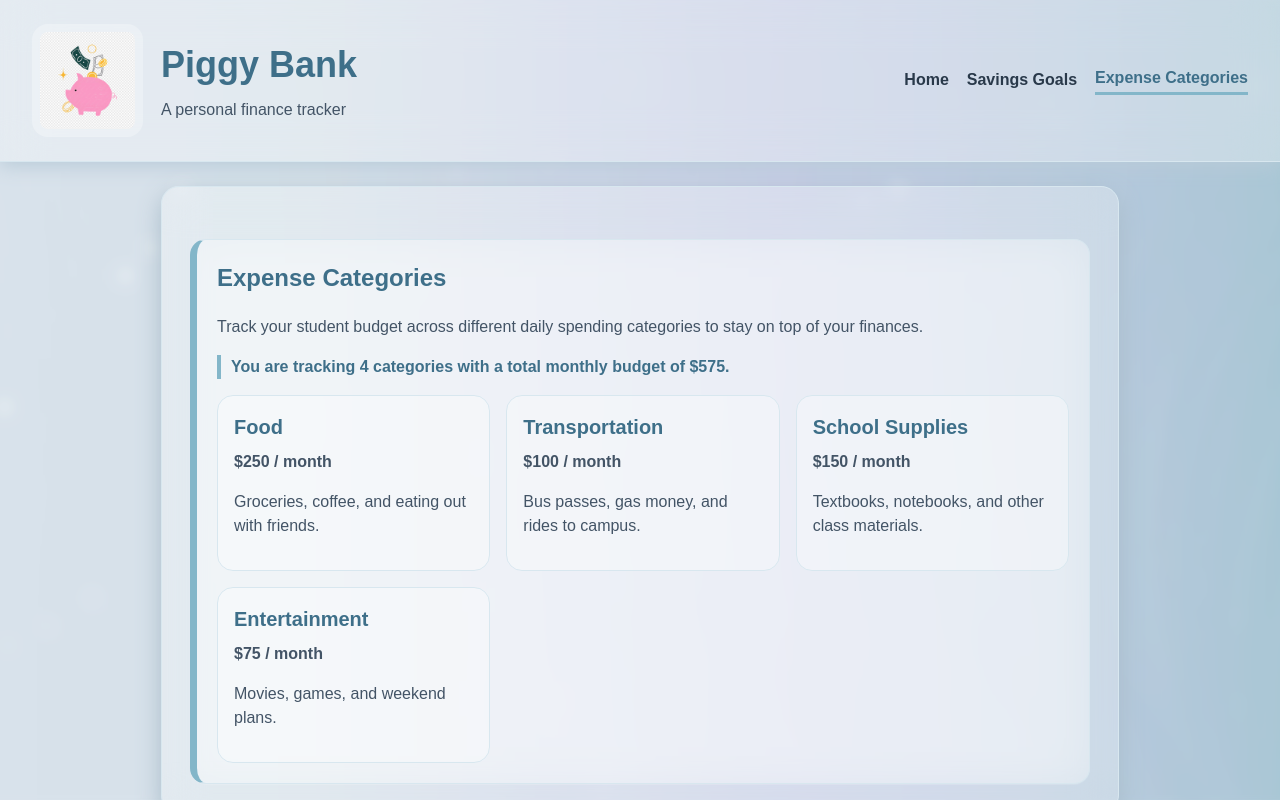
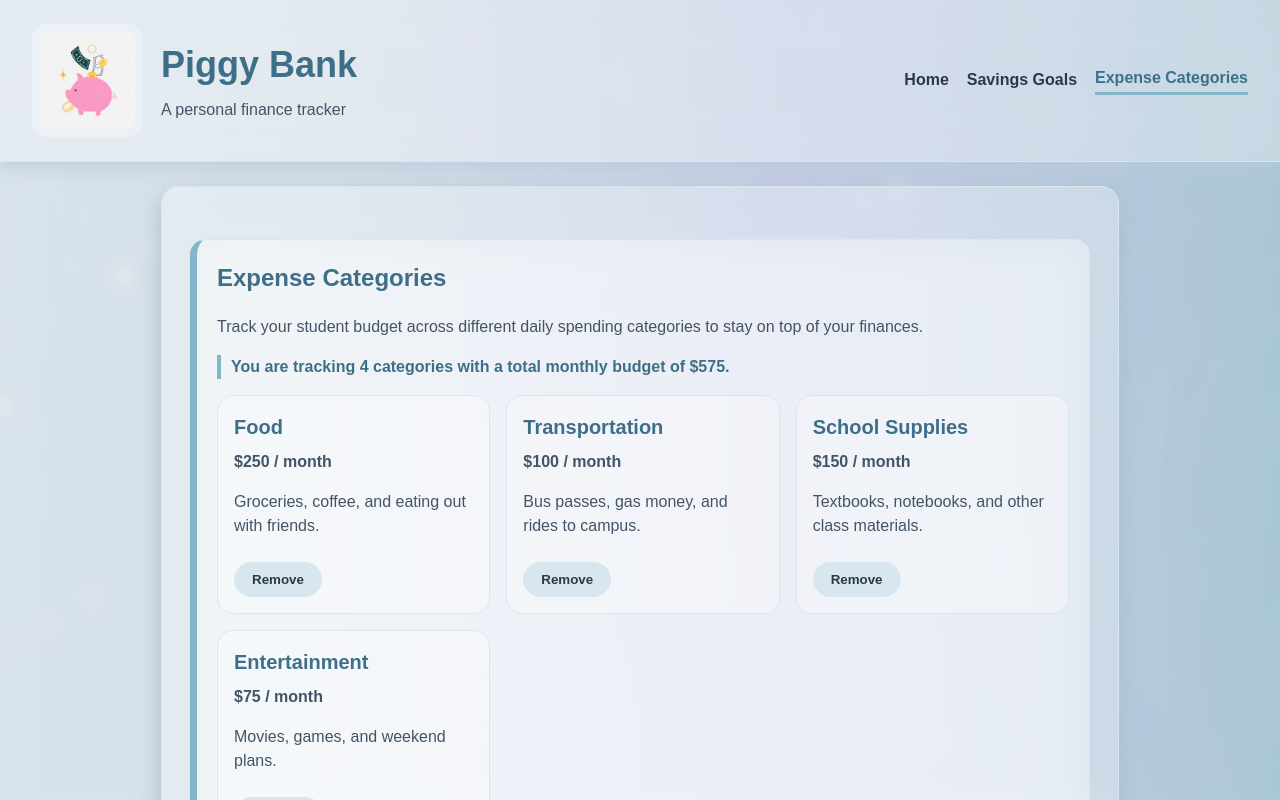
Before and after one commit to jasminekaurjogar/Full-Stack-Project, a React (Vite) app: page /expenses in a window 1280 px wide. Shown: the top 800 px of the page. Built offline with nearby package versions, Linux system fonts and the light colour scheme.

Commit message:
Allow removing expense categories from the list

```diff
--- a/src/components/ExpenseCategories/ExpenseCategories.css
+++ b/src/components/ExpenseCategories/ExpenseCategories.css
@@ -71,3 +71,7 @@
   font-size: 16px;
   color: #435466;
 }
+
+.ExpenseCategories-card button {
+  margin-top: 8px;
+}
--- a/src/components/ExpenseCategories/ExpenseCategories.tsx
+++ b/src/components/ExpenseCategories/ExpenseCategories.tsx
@@ -1,5 +1,6 @@
 import { useState } from "react";
 import type { SavedThisMonthProps } from "../../types/savedThisMonth";
+import Button from "../Button/Button";
 import "./ExpenseCategories.css";
 
 // Interface to define the data structure for each expense category
@@ -43,8 +44,14 @@ function ExpenseCategories({
   savedThisMonth,
   setSavedThisMonth,
 }: SavedThisMonthProps) {
-  // categories is the current list. setCategories will add or remove items next.
+  // categories is the current list. setCategories updates the page right away.
   const [categories, setCategories] = useState(startingCategories);
+
+  // Keep every category except the one whose Remove button was clicked
+  function removeCategory(idToRemove: number) {
+    const remaining = categories.filter((category) => category.id !== idToRemove);
+    setCategories(remaining);
+  }
 
   // Add up every category budget to show the total monthly spending plan
   let totalBudget = 0;
@@ -71,6 +78,12 @@ function ExpenseCategories({
             <h3>{category.name}</h3>
             <p className="ExpenseCategories-budget">${category.budget} / month</p>
             <p>{category.description}</p>
+            <Button
+              variant="secondary"
+              onClick={() => removeCategory(category.id)}
+            >
+              Remove
+            </Button>
           </li>
         ))}
       </ul>
```
